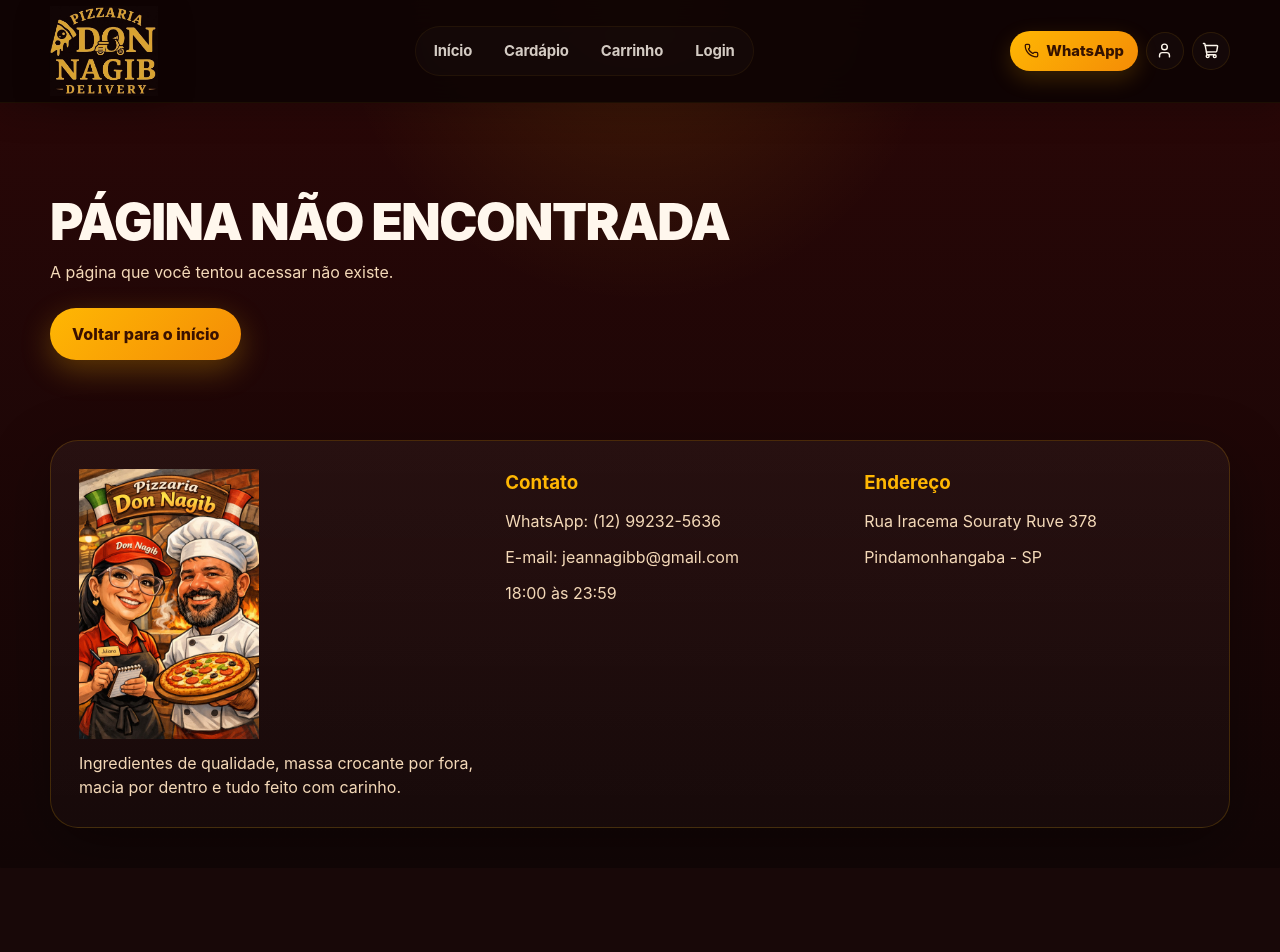
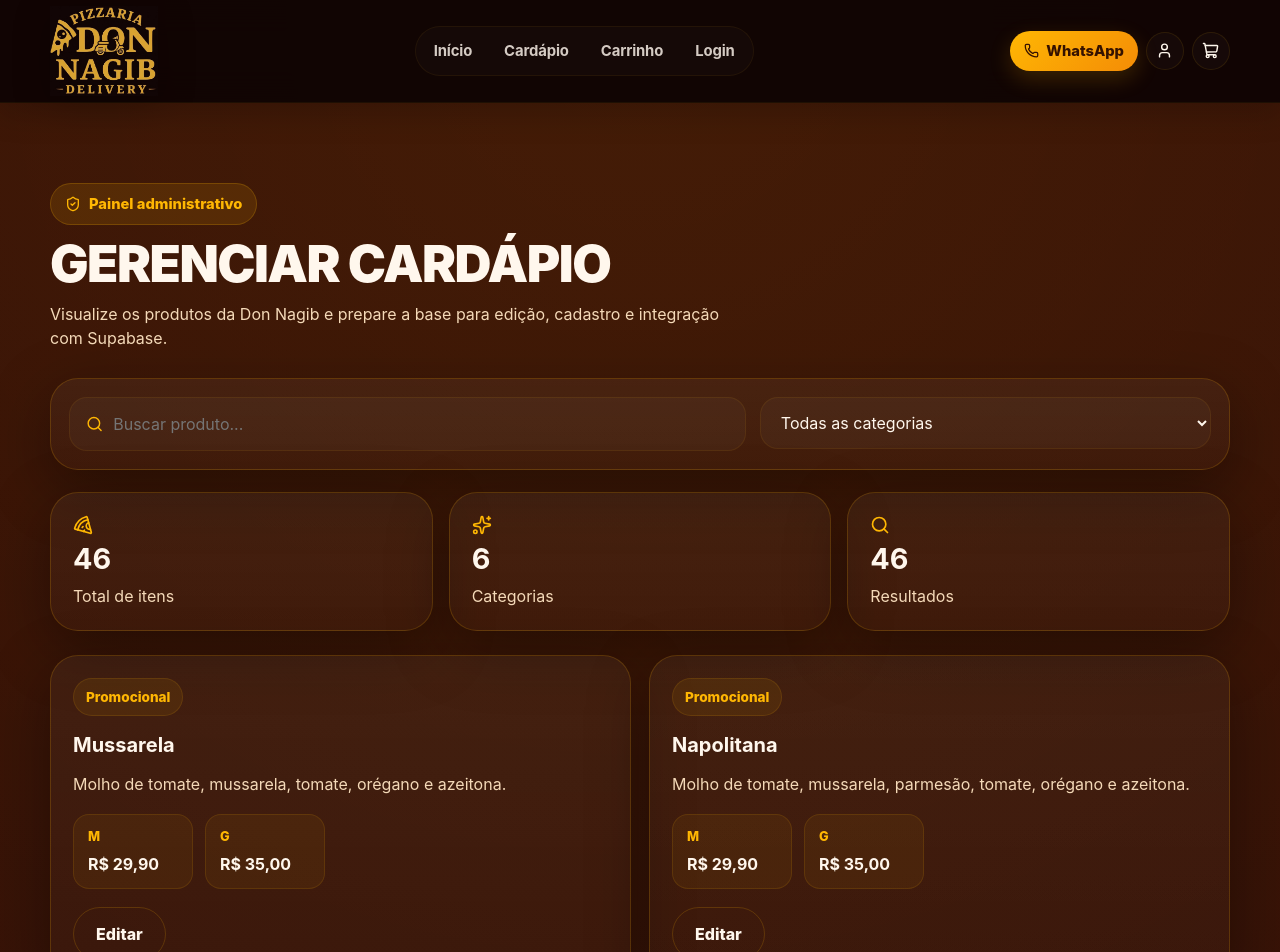
Before and after one commit to eulopessx/don-nagib-pizzaria-site, a React (Vite) app: page /admin in a window 1280 px wide. Shown: the top 952 px of the page. Before the commit the page ends 868 px from the top, so only its background shows below. Built offline with nearby package versions, Linux system fonts and the light colour scheme.

Commit message:
Salva dados do cliente no Supabase

```diff
--- a/src/App.jsx
+++ b/src/App.jsx
@@ -10,7 +10,7 @@ import LoginPage from './pages/LoginPage'
 import AccountPage from './pages/AccountPage'
 import NotFoundPage from './pages/NotFoundPage'
 import ProtectedRoute from './routes/ProtectedRoute'
-
+import AdminPage from './pages/AdminPage'
 export default function App() {
   return (
     <>
@@ -18,6 +18,7 @@ export default function App() {
       <Header />
 
       <Routes>
+        <Route path="/admin" element={<AdminPage />} />
         <Route path="/" element={<HomePage />} />
         <Route path="/cardapio" element={<MenuPage />} />
         <Route path="/carrinho" element={<CartPage />} />
--- a/src/index.css
+++ b/src/index.css
@@ -1196,3 +1196,141 @@ ul {
   background: rgba(255, 255, 255, 0.02);
   border: 1px solid rgba(255, 183, 3, 0.08);
 }
+.admin-toolbar {
+  padding: 18px;
+  display: grid;
+  grid-template-columns: 1.2fr 0.8fr;
+  gap: 14px;
+  margin-bottom: 22px;
+}
+
+.admin-search {
+  display: flex;
+  align-items: center;
+  gap: 10px;
+  padding: 14px 16px;
+  border-radius: 18px;
+  background: rgba(255, 255, 255, 0.03);
+  border: 1px solid rgba(255, 183, 3, 0.08);
+}
+
+.admin-search svg {
+  color: var(--secondary);
+}
+
+.admin-search input {
+  width: 100%;
+  border: none;
+  background: transparent;
+  color: var(--text);
+  outline: none;
+}
+
+.admin-filter select {
+  width: 100%;
+  padding: 14px 16px;
+  border-radius: 18px;
+  border: 1px solid rgba(255, 183, 3, 0.08);
+  background: rgba(255, 255, 255, 0.03);
+  color: var(--text);
+  outline: none;
+}
+
+.admin-summary-grid {
+  display: grid;
+  grid-template-columns: repeat(3, minmax(0, 1fr));
+  gap: 16px;
+  margin-bottom: 24px;
+}
+
+.admin-summary-card {
+  padding: 22px;
+  display: flex;
+  flex-direction: column;
+  gap: 10px;
+}
+
+.admin-summary-card svg {
+  color: var(--secondary);
+}
+
+.admin-summary-card strong {
+  font-size: 1.8rem;
+  line-height: 1;
+}
+
+.admin-summary-card span {
+  color: var(--text-soft);
+}
+
+.admin-products-grid {
+  display: grid;
+  grid-template-columns: repeat(2, minmax(0, 1fr));
+  gap: 18px;
+}
+
+.admin-product-card {
+  padding: 22px;
+}
+
+.admin-product-category {
+  display: inline-block;
+  padding: 8px 12px;
+  border-radius: 999px;
+  background: rgba(255, 183, 3, 0.08);
+  border: 1px solid rgba(255, 183, 3, 0.12);
+  color: var(--secondary);
+  font-size: 0.85rem;
+  font-weight: 800;
+}
+
+.admin-product-top h3 {
+  margin-top: 14px;
+  font-size: 1.25rem;
+}
+
+.admin-product-card p {
+  margin-top: 12px;
+  color: var(--text-soft);
+}
+
+.admin-product-prices {
+  display: flex;
+  gap: 12px;
+  margin-top: 18px;
+  flex-wrap: wrap;
+}
+
+.admin-price-pill {
+  padding: 12px 14px;
+  border-radius: 16px;
+  background: rgba(255, 183, 3, 0.06);
+  border: 1px solid rgba(255, 183, 3, 0.12);
+  min-width: 120px;
+}
+
+.admin-price-pill span {
+  display: block;
+  color: var(--secondary);
+  font-size: 0.8rem;
+  font-weight: 800;
+}
+
+.admin-price-pill strong {
+  display: block;
+  margin-top: 6px;
+}
+
+.admin-card-actions {
+  margin-top: 18px;
+  display: flex;
+  gap: 10px;
+}
+
+@media (max-width: 900px) {
+  .admin-toolbar,
+  .admin-summary-grid,
+  .admin-products-grid {
+    grid-template-columns: 1fr;
+  }
+}
--- /dev/null
+++ b/src/pages/AdminPage.jsx
@@ -0,0 +1,136 @@
+import { useMemo, useState } from 'react'
+import { Search, ShieldCheck, Pizza, Sparkles } from 'lucide-react'
+import { menuCategories } from '../data/menuData'
+
+function flattenMenu(categories) {
+  return categories.flatMap((category) =>
+    category.items.map((item) => ({
+      categoryId: category.id,
+      categoryTitle: category.title,
+      ...item,
+    }))
+  )
+}
+
+export default function AdminPage() {
+  const [search, setSearch] = useState('')
+  const [selectedCategory, setSelectedCategory] = useState('all')
+
+  const allProducts = useMemo(() => flattenMenu(menuCategories), [])
+
+  const filteredProducts = useMemo(() => {
+    return allProducts.filter((product) => {
+      const matchesCategory =
+        selectedCategory === 'all' || product.categoryId === selectedCategory
+
+      const matchesSearch =
+        product.name.toLowerCase().includes(search.toLowerCase()) ||
+        (product.description || '').toLowerCase().includes(search.toLowerCase())
+
+      return matchesCategory && matchesSearch
+    })
+  }, [allProducts, search, selectedCategory])
+
+  return (
+    <main className="section">
+      <div className="container">
+        <div className="section-heading">
+          <span className="badge">
+            <ShieldCheck size={16} />
+            Painel administrativo
+          </span>
+          <h1 className="section-title">Gerenciar cardápio</h1>
+          <p className="section-subtitle">
+            Visualize os produtos da Don Nagib e prepare a base para edição,
+            cadastro e integração com Supabase.
+          </p>
+        </div>
+
+        <div className="admin-toolbar card">
+          <div className="admin-search">
+            <Search size={18} />
+            <input
+              type="text"
+              placeholder="Buscar produto..."
+              value={search}
+              onChange={(e) => setSearch(e.target.value)}
+            />
+          </div>
+
+          <div className="admin-filter">
+            <select
+              value={selectedCategory}
+              onChange={(e) => setSelectedCategory(e.target.value)}
+            >
+              <option value="all">Todas as categorias</option>
+              {menuCategories.map((category) => (
+                <option key={category.id} value={category.id}>
+                  {category.title}
+                </option>
+              ))}
+            </select>
+          </div>
+        </div>
+
+        <div className="admin-summary-grid">
+          <div className="admin-summary-card card">
+            <Pizza size={20} />
+            <strong>{allProducts.length}</strong>
+            <span>Total de itens</span>
+          </div>
+
+          <div className="admin-summary-card card">
+            <Sparkles size={20} />
+            <strong>{menuCategories.length}</strong>
+            <span>Categorias</span>
+          </div>
+
+          <div className="admin-summary-card card">
+            <Search size={20} />
+            <strong>{filteredProducts.length}</strong>
+            <span>Resultados</span>
+          </div>
+        </div>
+
+        <div className="admin-products-grid">
+          {filteredProducts.map((product) => (
+            <article key={`${product.categoryId}-${product.name}`} className="admin-product-card card">
+              <div className="admin-product-top">
+                <span className="admin-product-category">{product.categoryTitle}</span>
+                <h3>{product.name}</h3>
+              </div>
+
+              {product.description && <p>{product.description}</p>}
+
+              {product.sizes ? (
+                <div className="admin-product-prices">
+                  <div className="admin-price-pill">
+                    <span>M</span>
+                    <strong>R$ {product.sizes.m}</strong>
+                  </div>
+                  <div className="admin-price-pill">
+                    <span>G</span>
+                    <strong>R$ {product.sizes.g}</strong>
+                  </div>
+                </div>
+              ) : (
+                <div className="admin-product-prices">
+                  <div className="admin-price-pill single">
+                    <span>Único</span>
+                    <strong>R$ {product.price}</strong>
+                  </div>
+                </div>
+              )}
+
+              <div className="admin-card-actions">
+                <button className="btn btn-secondary" type="button">
+                  Editar
+                </button>
+              </div>
+            </article>
+          ))}
+        </div>
+      </div>
+    </main>
+  )
+}
```
